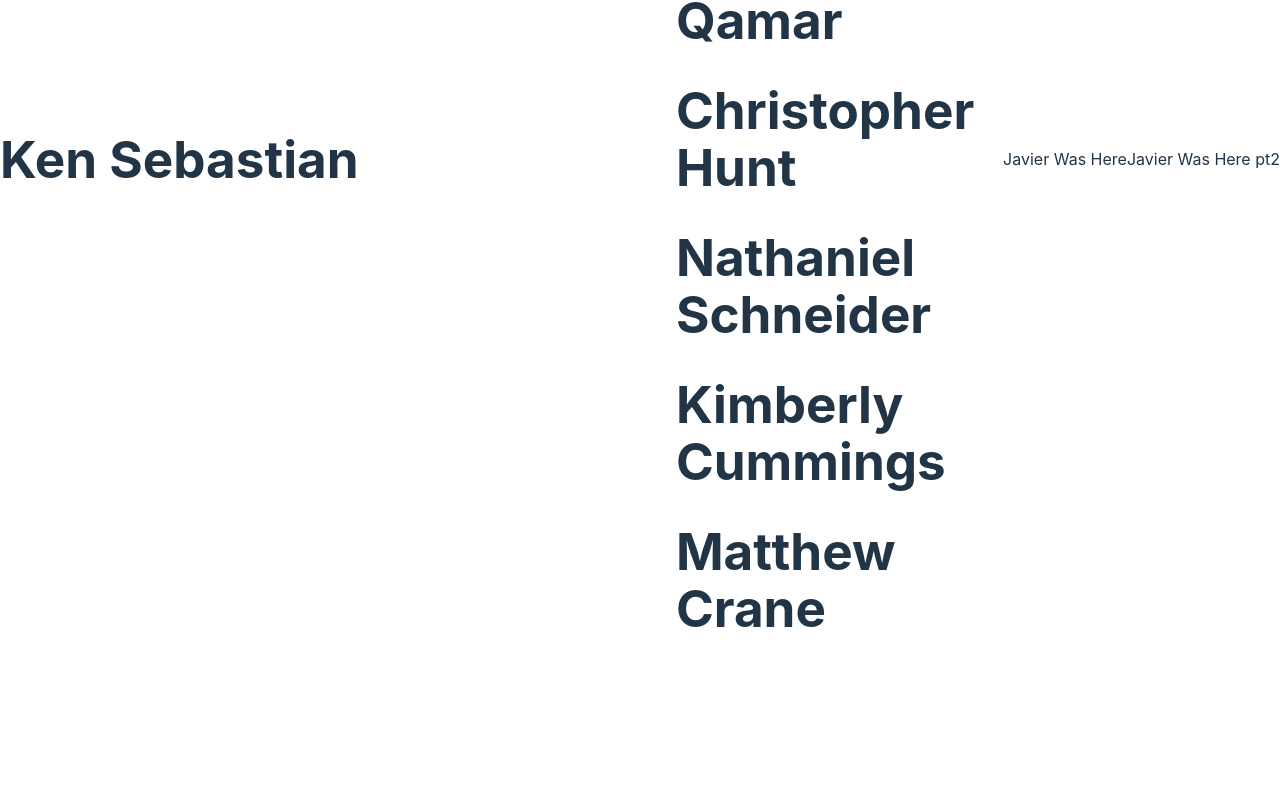
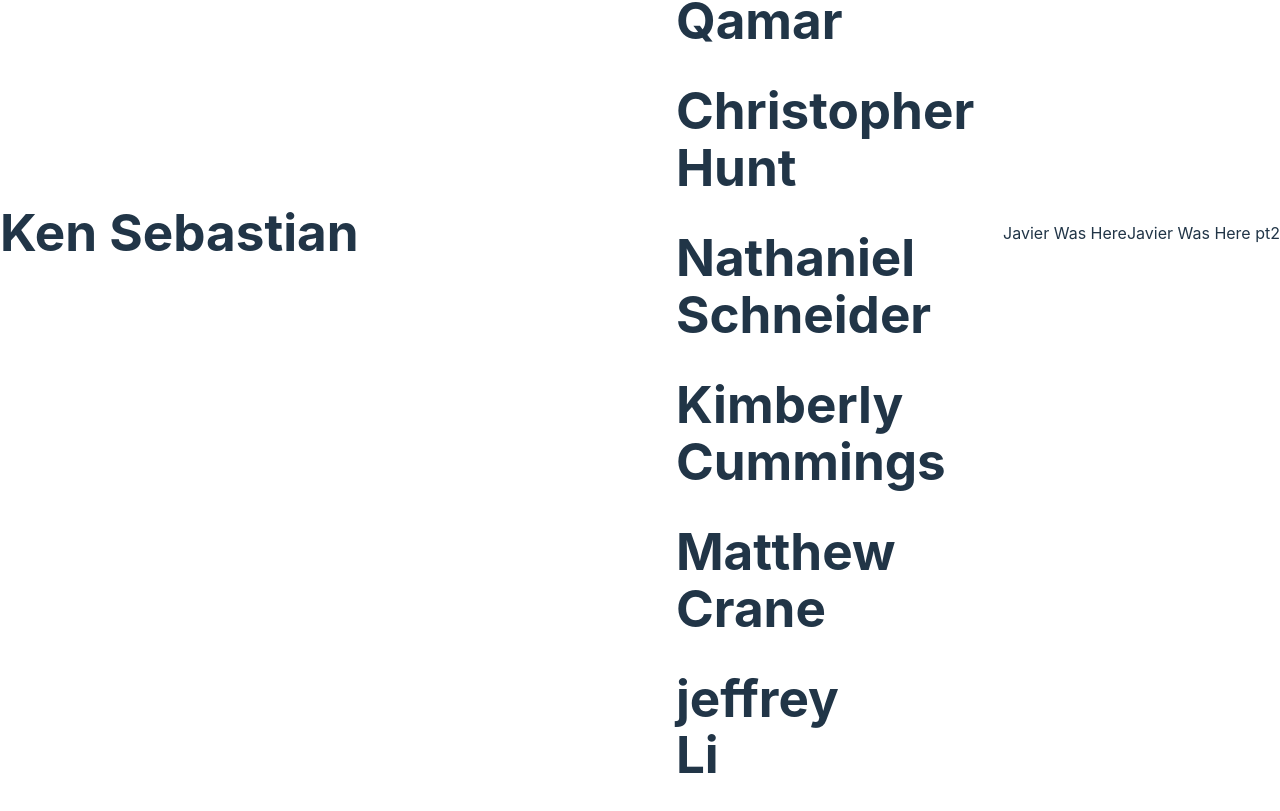
Before and after one commit to JacobAntepli/git-example-team-S, a React (Vite) app: page / in a window 1280 px wide. Shown: the part 384-1195 px from the top of the page. Before the commit the page ends 1086 px from the top, so only its background shows below. Built offline with nearby package versions, Linux system fonts and the light colour scheme.

Commit message:
changed stuff

```diff
--- a/src/App.jsx
+++ b/src/App.jsx
@@ -13,6 +13,7 @@ function App() {
             <h1>Nathaniel Schneider</h1>
             <h1>Kimberly Cummings</h1>
             <h1>Matthew Crane</h1>
+            <h1>jeffrey Li</h1>
 
         </div>
     )
```
Lines whose indentation alone changed are shown as unchanged.
